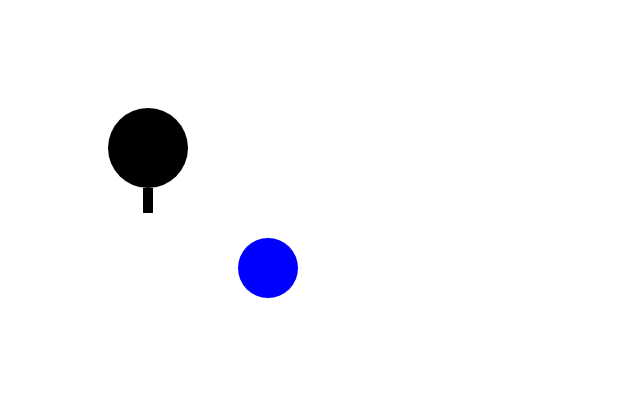
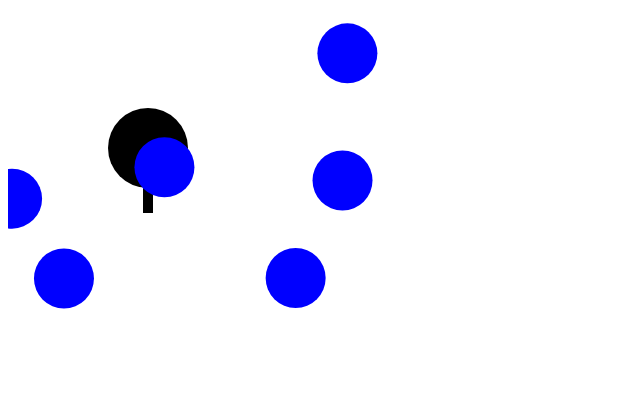
Before and after one commit to thomashockaday/battlegrounds, a plain HTML site: page index.html in a window 1280 px wide. Shown: the whole page, without its empty margins (0-640 px from the left). Drawn offline with Linux system fonts and the light colour scheme.

Commit message:
Add multiple enemies

```diff
--- a/index.html
+++ b/index.html
@@ -143,9 +143,12 @@ class Bullet {
 }
 
 class Enemy {
-	x = 300;
-	y = 300;
 	radius = 30;
+
+	constructor(x, y) {
+		this.x = x;
+		this.y = y;
+	}
 
 	draw() {
 		if (this.radius > 0) {
@@ -164,9 +167,12 @@ class Enemy {
 }
 
 const player = new Player();
-const enemy = new Enemy();
 
-const entities = [player, enemy];
+const entities = [player];
+
+for (let i = 0; i < 7; i++) {
+	entities.push(new Enemy(Math.random() * canvas.width, Math.random() * canvas.height));
+}
 
 const game = () => {
 	const now = Date.now();
@@ -191,8 +197,9 @@ const draw = () => {
 	ctx.save();
 	Camera.renderView(player);
 
-	enemy.draw();
-	player.draw();
+	for (let i = 0; i < entities.length; i++) {
+		entities[i].draw();
+	}
 
 	ctx.restore();
 }
```
